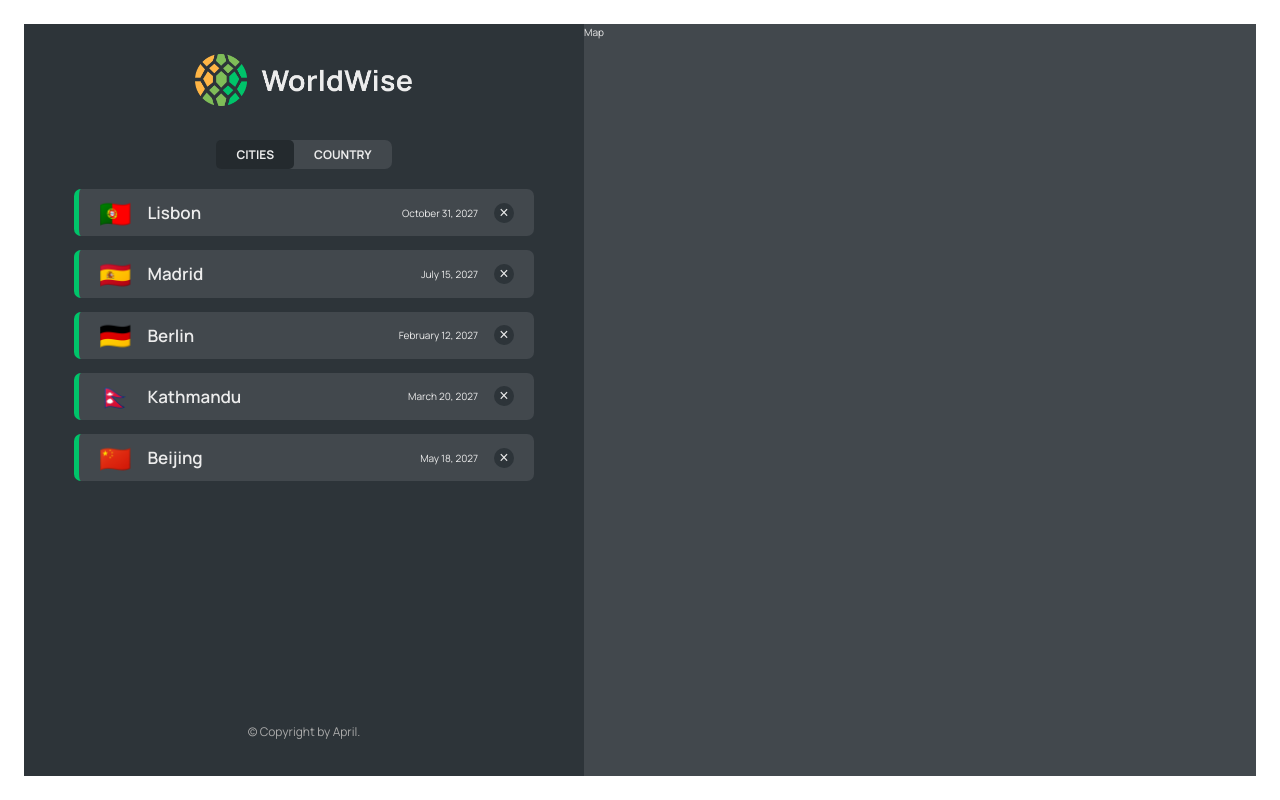
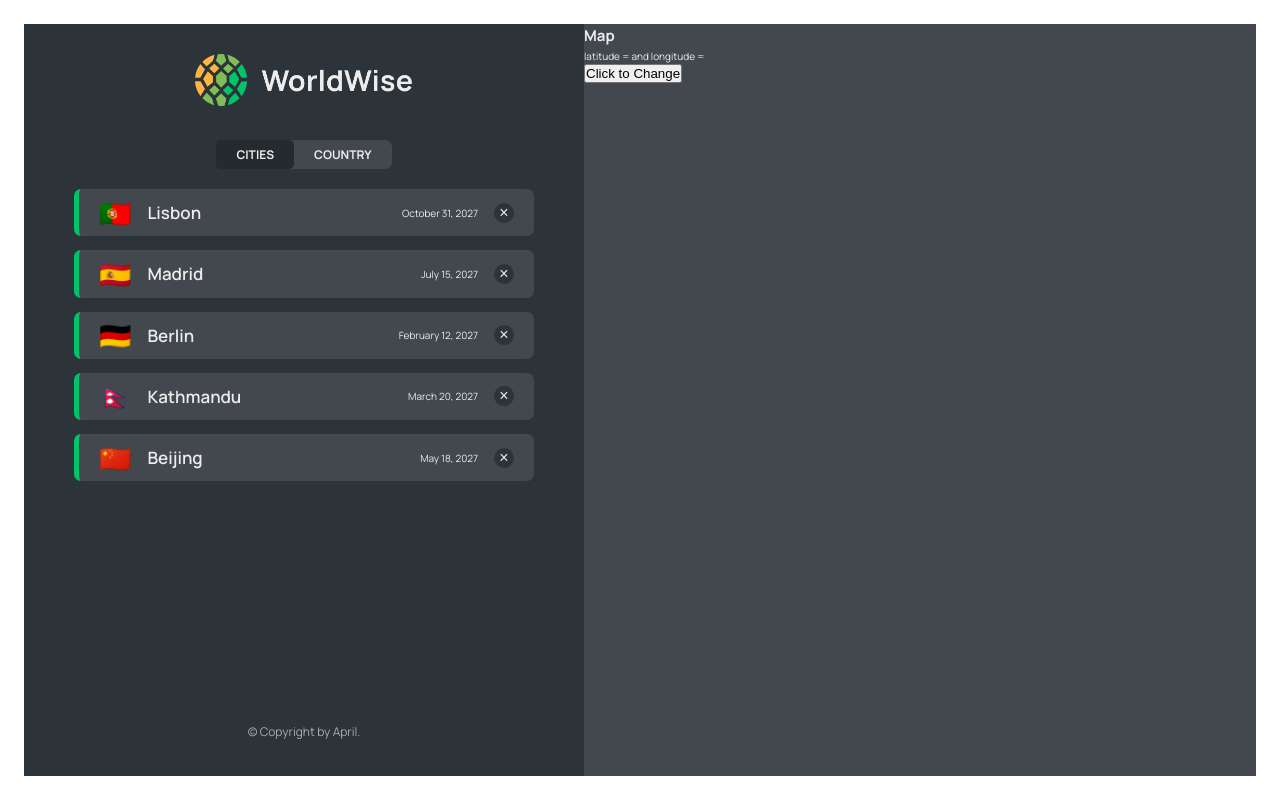
Before and after one commit to Sanskar-Rijal/HappyPlaces, a React (Vite) app: page /app/cities in a window 1280 px wide. Built offline with nearby package versions, Linux system fonts and the light colour scheme; data requests are answered from the project's data file.

Commit message:
setting a query in url and reading it

```diff
--- a/src/components/City/CityItem.jsx
+++ b/src/components/City/CityItem.jsx
@@ -10,11 +10,21 @@ const formatDate = (date) =>
 
 export default function CityItem({ cities }) {
   //destructuring the cities
-  const { cityName: name, country, emoji: flag, date, id: cityid } = cities;
+  const {
+    cityName: name,
+    country,
+    emoji: flag,
+    date,
+    id: cityid,
+    position,
+  } = cities;
 
   return (
     <li>
-      <Link className={styles.cityItem} to={`${cityid}`}>
+      <Link
+        className={styles.cityItem}
+        to={`${cityid}?lat=${position.lat}&lon=${position.lng}`}
+      >
         <span className={styles.emoji}> {flag}</span>
         <h3 className={styles.name}>{name}</h3>
         <time className={styles.data}>{formatDate(date)}</time>
--- a/src/components/Map/Map.jsx
+++ b/src/components/Map/Map.jsx
@@ -1,5 +1,26 @@
+import { useSearchParams } from "react-router-dom";
 import styles from "./Map.module.css";
 
 export default function Map() {
-  return <div className={styles.mapContainer}>Map</div>;
+  //setSearchParams is used to update the query string in the URL
+  const [searchparams, setSearchParams] = useSearchParams();
+
+  const lat = searchparams.get("lat");
+  const lng = searchparams.get("lon");
+
+  return (
+    <div className={styles.mapContainer}>
+      <h2>Map</h2>
+      <p>
+        latitude = {lat} and longitude ={lng}
+      </p>
+      <button
+        onClick={() => {
+          setSearchParams({ lat: 77, lon: 67 });
+        }}
+      >
+        Click to Change
+      </button>
+    </div>
+  );
 }
```
